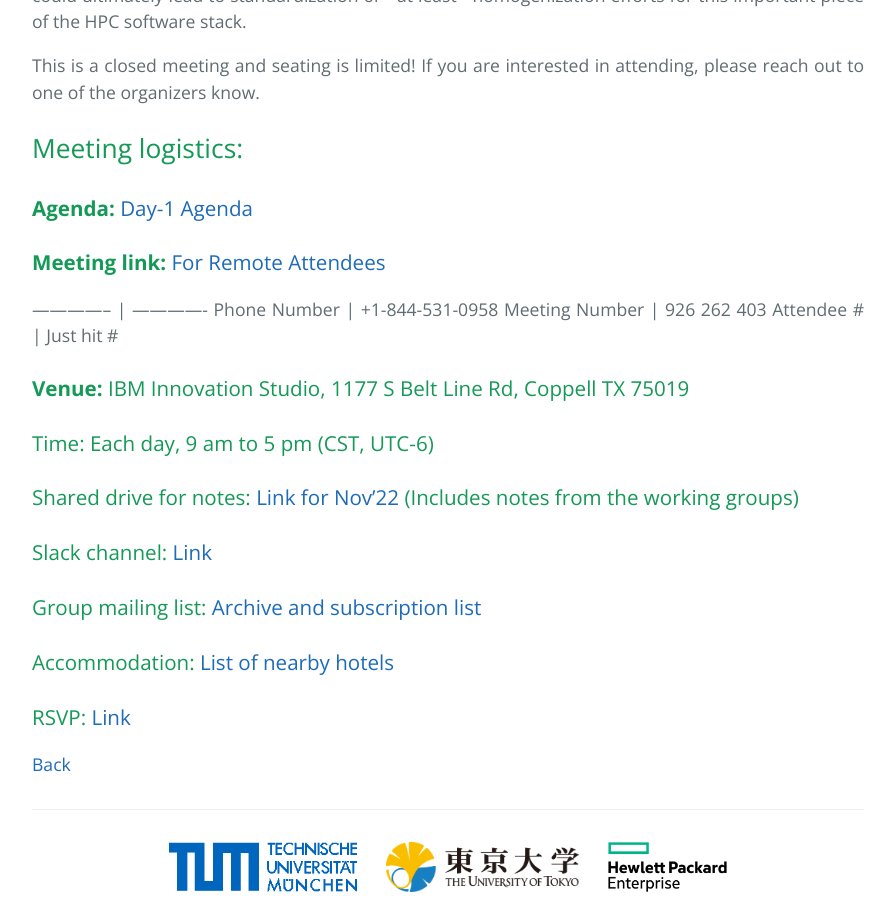
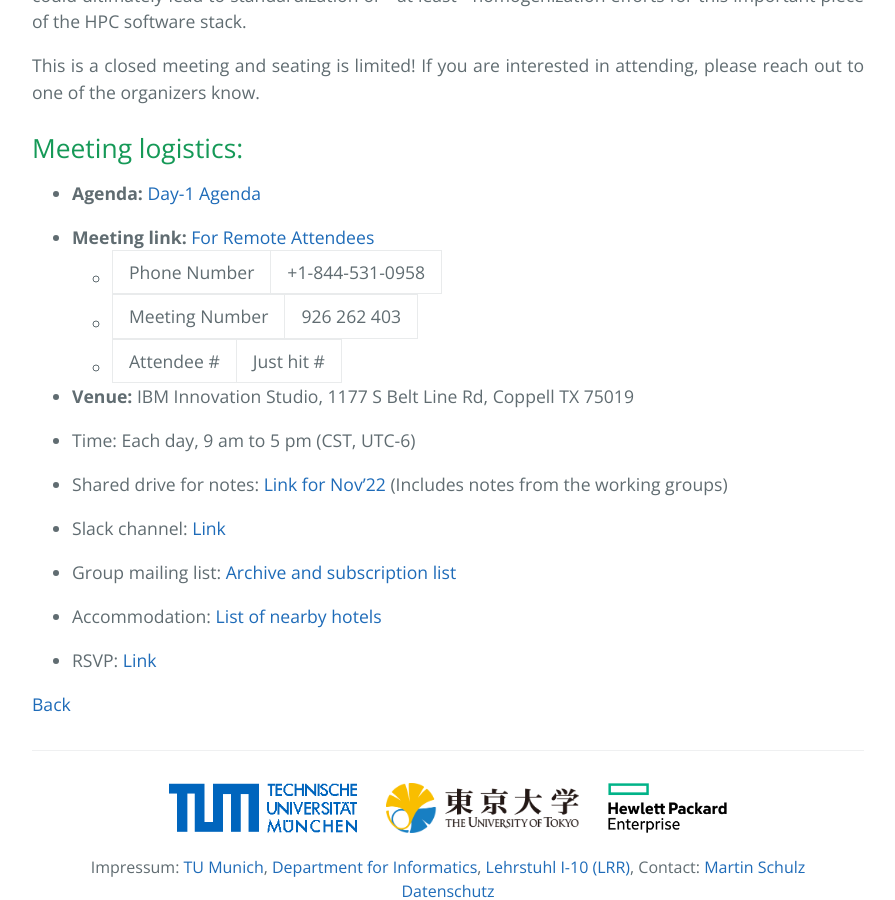
Before and after one commit to HPCPowerStack/hpcpowerstack.github.io, a Jekyll site: the page built from powerstack22.md, in a window 1280 px wide and 900 px high, scrolled down 1408 px. Shown: the whole window, without its empty margins (192-1087 px from the left). Built offline with Jekyll 4.4.1, drawn with Linux system fonts in a browser that asks for light colours; the repository's description, which GitHub fills in, is left out.

Commit message:
Changing text bullet formatting

```diff
--- a/powerstack22.md
+++ b/powerstack22.md
@@ -31,29 +31,25 @@ This is a closed meeting and seating is limited! If you are interested in attend
 
 ## Meeting logistics:
 
-### <b>Agenda:</b> <a href="https://groups.google.com/g/powerstack-announce/c/eFhl9XzpIiA/m/cqFWPi2yBgAJ"> Day-1 Agenda </a>
+* <b>Agenda:</b> <a href="https://groups.google.com/g/powerstack-announce/c/eFhl9XzpIiA/m/cqFWPi2yBgAJ"> Day-1 Agenda </a>
 
-### <b>Meeting link:</b> <a href="https://ibm.webex.com/meet/rosedahl"> For Remote Attendees </a>
--------------- | -------------
-Phone Number   | +1-844-531-0958
-Meeting Number | 926 262 403
-Attendee #     | Just hit #
+* <b>Meeting link:</b> <a href="https://ibm.webex.com/meet/rosedahl"> For Remote Attendees </a>
+	* Phone Number   | +1-844-531-0958
+	* Meeting Number | 926 262 403
+	* Attendee #     | Just hit #
 
+* <b>Venue:</b> IBM Innovation Studio, 1177 S Belt Line Rd, Coppell TX 75019
 
-### <b>Venue:</b> IBM Innovation Studio, 1177 S Belt Line Rd, Coppell TX 75019
+* Time: Each day, 9 am to 5 pm (CST, UTC-6)
 
-### Time: Each day, 9 am to 5 pm (CST, UTC-6)
+* Shared drive for notes: <a href="https://drive.google.com/drive/folders/1QwVkTRtYYStt_hCNXNydCUzzm2luWJ26?usp=sharing"> Link for Nov'22 </a> (Includes notes from the working groups)
 
-### Shared drive for notes: <a href="https://drive.google.com/drive/folders/1QwVkTRtYYStt_hCNXNydCUzzm2luWJ26?usp=sharing"> Link for Nov'22 </a> (Includes notes from the working groups)
+* Slack channel: <a href="https://powerstack.slack.com/"> Link </a>
 
-### Slack channel: <a href="https://powerstack.slack.com/"> Link </a>
+* Group mailing list: <a href="https://groups.google.com/forum/#!forum/powerstack-announce"> Archive and subscription list </a>
 
-### Group mailing list: <a href="https://groups.google.com/forum/#!forum/powerstack-announce"> Archive and subscription list </a>
+* Accommodation: <a href="PS_2022_hotels.pdf"> List of nearby hotels </a>
 
-
-### Accommodation: <a href="PS_2022_hotels.pdf"> List of nearby hotels </a>
-
-
-### RSVP: <a href="https://forms.gle/4vS5tKEhxmREngq89"> Link </a>
+* RSVP: <a href="https://forms.gle/4vS5tKEhxmREngq89"> Link </a>
 
 [Back](./)
```
